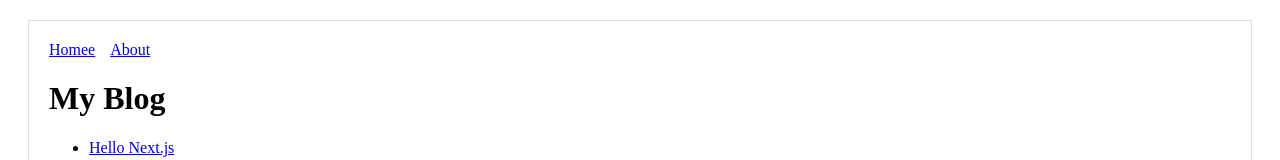
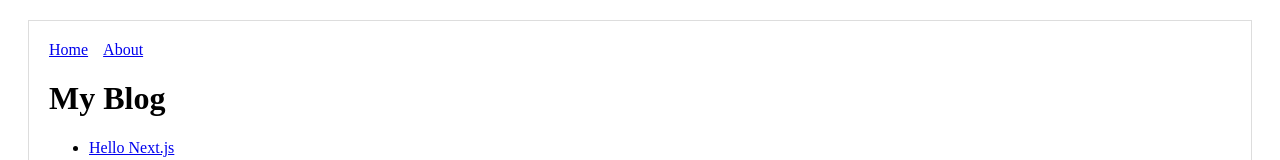
Before and after one commit to Bryan-Rojas/Learn-Next.js-Basics, a Next.js app: page / in a window 1280 px wide. Shown: the top 160 px of the page. Built offline with nearby package versions, Linux system fonts and the light colour scheme.

Commit message:
fixed links

```diff
--- a/components/Header.js
+++ b/components/Header.js
@@ -6,7 +6,7 @@ const linkStyle = {
 
 const Header = () => (
     <div>
-        <Link href="/"><a style={linkStyle}>Homee</a></Link>
+        <Link href="/"><a style={linkStyle}>Home</a></Link>
         <Link href="/about"><a style={linkStyle}>About</a></Link>
     </div>
 )
```
